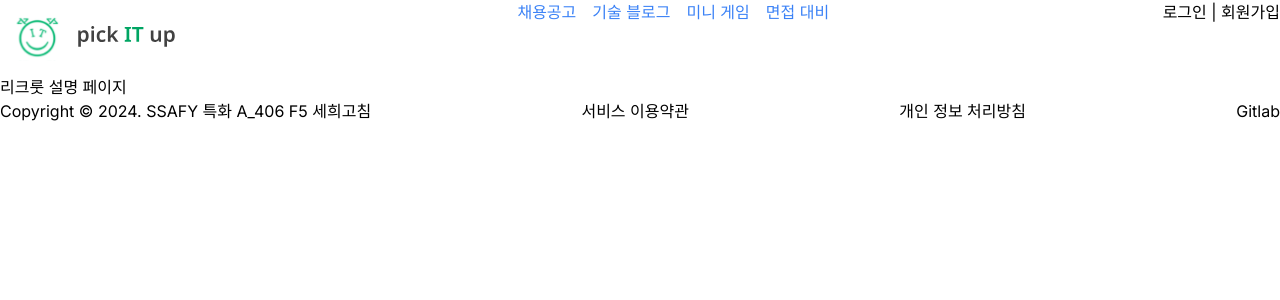
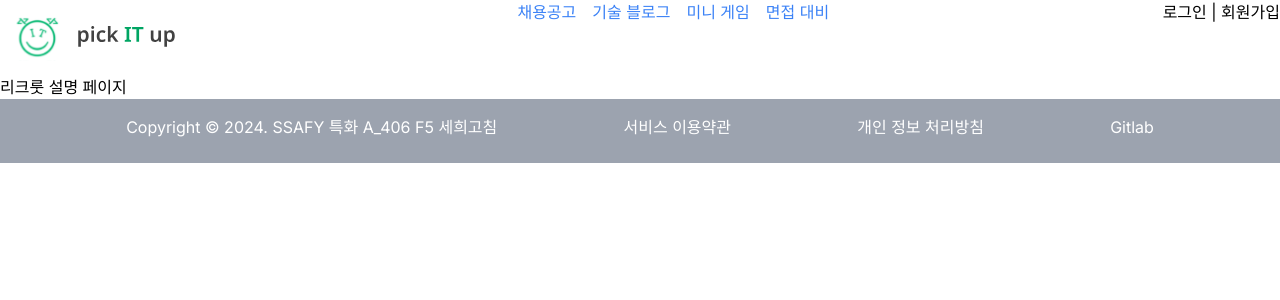
Before and after one commit to yhc-key/pickITup, a Next.js app in the folder frontend/: page /recruit in a window 1280 px wide. Shown: the top 300 px of the page. Built offline with nearby package versions, Linux system fonts and the light colour scheme.

Commit message:
📝Docs :  fixing footer

```diff
--- a/frontend/src/app/layout.tsx
+++ b/frontend/src/app/layout.tsx
@@ -35,12 +35,12 @@ export default function RootLayout({
             로그인 | 회원가입
           </div>
         </header>
-        <main>{children}</main>
-        <footer className=" flex justify-between">
-          <div>Copyright © 2024. SSAFY 특화 A_406 F5 세희고침</div>
-          <div>서비스 이용약관</div>
-          <div>개인 정보 처리방침</div>
-          <div>Gitlab</div>
+        <main >{children}</main>
+        <footer className="flex justify-evenly bg-gray-400 text-white h-16">
+          <div className="py-4">Copyright © 2024. SSAFY 특화 A_406 F5 세희고침</div>
+          <div className="py-4">서비스 이용약관</div>
+          <div className="py-4">개인 정보 처리방침</div>
+          <div className="py-4">Gitlab</div>
         </footer>
       </body>
     </html>
```
Also changed, not shown: frontend/src/app/recruit/page.tsx (+38 -0 lines).
